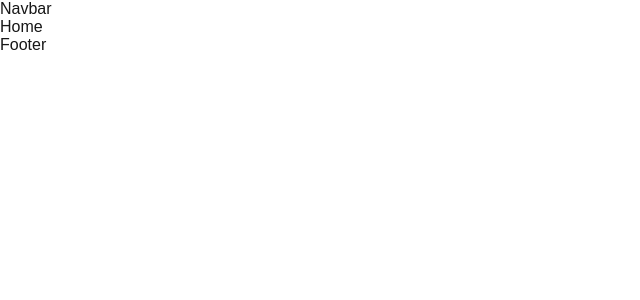
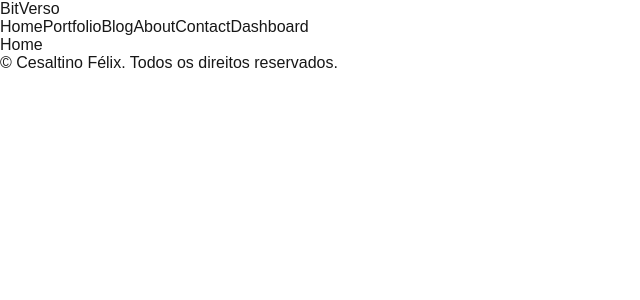
Before and after one commit to CesaltinoFelix/bitverso, a Next.js app: page / in a window 1280 px wide. Shown: the top 300 px of the page, without its empty margins (0-640 px from the left). Built offline with nearby package versions, Linux system fonts and the light colour scheme.

Commit message:
refactor: add new components

```diff
--- a/src/app/components/footer/Footer.jsx
+++ b/src/app/components/footer/Footer.jsx
@@ -1,7 +1,8 @@
 const Footer = ()=>{
     return (
         <div>
-            Footer
+            <div>© Cesaltino Félix. Todos os direitos reservados.</div>
+            <div></div>
         </div>
     )
 }
--- a/src/app/components/navbar/Navbar.jsx
+++ b/src/app/components/navbar/Navbar.jsx
@@ -1,7 +1,47 @@
+import Link from "next/link"
+
+const links = [
+  {
+    id: 1,
+    title: "Home",
+    url: "/",
+  },
+  {
+    id: 2,
+    title: "Portfolio",
+    url: "/portfolio",
+  },
+  {
+    id: 3,
+    title: "Blog",
+    url: "/blog",
+  },
+  {
+    id: 4,
+    title: "About",
+    url: "/about",
+  },
+  {
+    id: 5,
+    title: "Contact",
+    url: "/contact",
+  },
+  {
+    id: 6,
+    title: "Dashboard",
+    url: "/dashboard",
+  },
+];
+
 const Navbar = ()=>{
     return (
         <div>
-            Navbar
+            <Link href="/">BitVerso</Link>
+            <div>
+                {links.map((link)=>{
+                   return <Link key={link.id} href={link.url}>{link.title}</Link>
+                })}
+            </div>
         </div>
     )
 }
```
Also changed, not shown: src/app/blog/layout.jsx (deleted, +0 -9 lines), src/app/contact/loading.jsx (added, +9 -0 lines).
